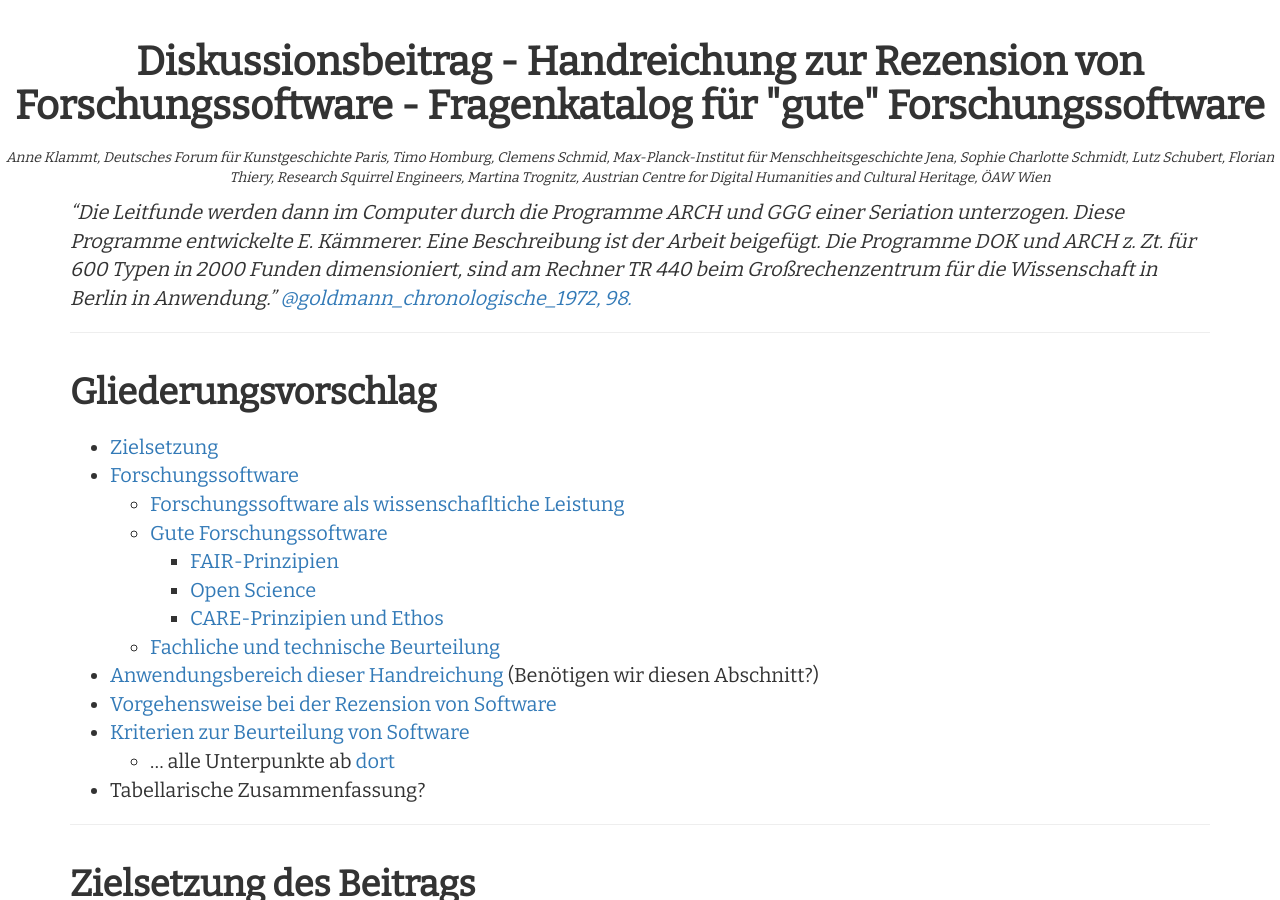
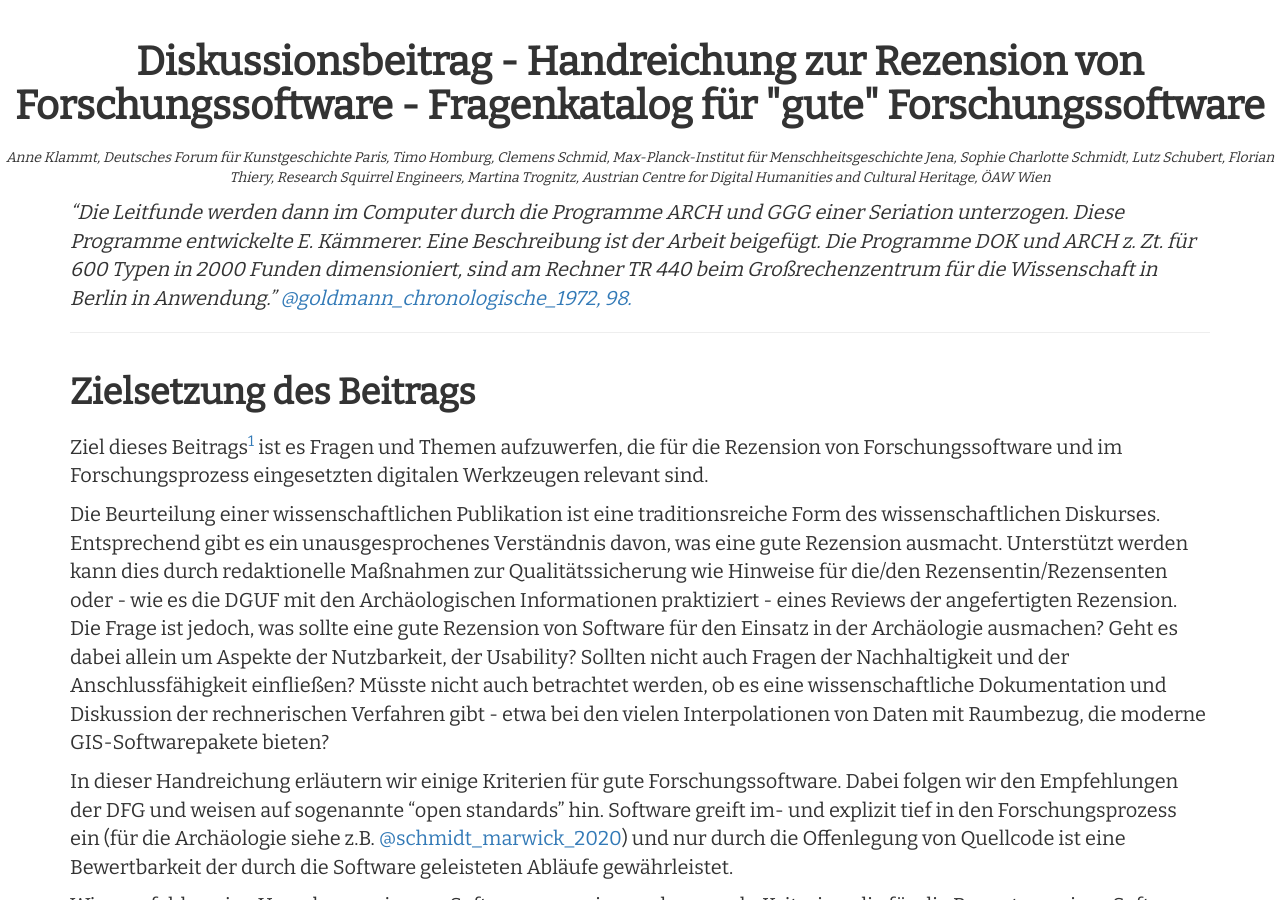
Before and after one commit to Research-Squirrel-Engineers/Impuls_SoftwareRezensionen_DGUF, a Jekyll site: the page built from Draft.md, in a window 1280 px wide and 900 px high. Built offline with Jekyll 4.4.1, drawn with Linux system fonts in a browser that asks for light colours; nearby versions of some CDN libraries.

Commit message:
Delete Gliederungsvorschlag

```diff
--- a/Draft.md
+++ b/Draft.md
@@ -22,23 +22,6 @@ csl: apa-6th-edition.csl
 
 ---
 
-## Gliederungsvorschlag
-
-* [Zielsetzung](#Zielsetzung-des-Beitrags)
-* [Forschungssoftware](#Forschungssoftware)
-  * [Forschungssoftware als wissenschafltiche Leistung](#forschungssoftware-als-wissenschaftliche-leistung)
-  * [Gute Forschungssoftware](#Gute-Forschungssoftware)
-    * [FAIR-Prinzipien](#FAIR-Prinzipien)
-    * [Open Science](#open-science)
-    * [CARE-Prinzipien und Ethos](#care-prinzipien-und-ethos)
-  * [Fachliche und technische Beurteilung](#Fachliche-und-technische-Beurteilung)
-* [Anwendungsbereich dieser Handreichung](Anwendungsbereich-dieser-Handreichung) (Benötigen wir diesen Abschnitt?)
-* [Vorgehensweise bei der Rezension von Software](#Vorgehensweise-bei-der-Rezension-von-Software)
-* [Kriterien zur Beurteilung von Software](#Kriterien-zur-Beurteilung-von-Software)
-  * ... alle Unterpunkte ab [dort](#Kriterien-zur-Beurteilung-von-Software)
-* Tabellarische Zusammenfassung?
-
----
 
 ## Zielsetzung des Beitrags
 Ziel dieses Beitrags<sup>[1](#myfootnote1)</sup> ist es Fragen und Themen aufzuwerfen, die für die Rezension von Forschungssoftware und im Forschungsprozess eingesetzten digitalen Werkzeugen relevant sind.
```
